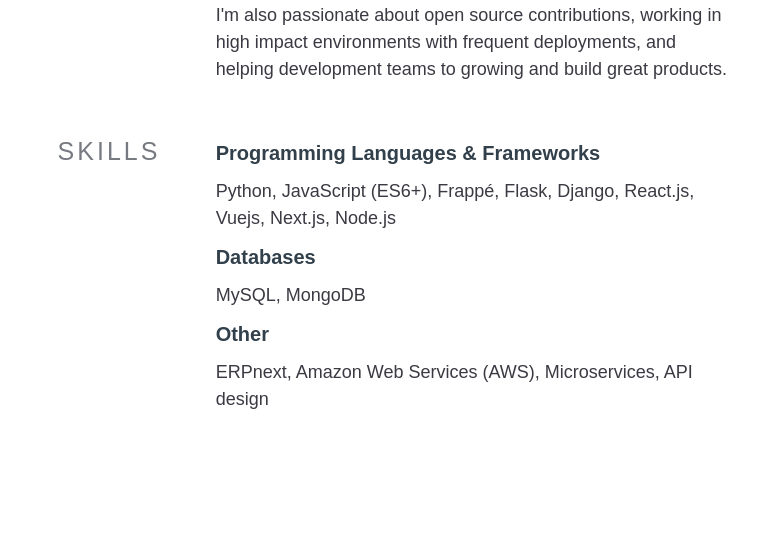
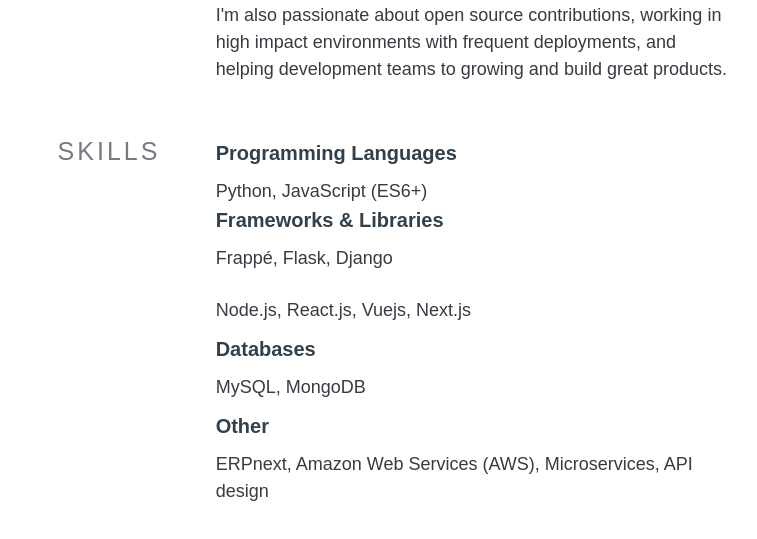
Before and after one commit to zaqoutabed/about-me, a plain HTML site: page index.html in a window 1280 px wide. Shown: the part 491-1030 px from the top of the page, without its empty margins (256-1013 px from the left). Drawn offline with Linux system fonts and the light colour scheme; a web font is replaced by a local one.

Commit message:
Update index.html

```diff
--- a/index.html
+++ b/index.html
@@ -175,8 +175,13 @@
                     <div class="col-md-9">
                         <div class="section-right">
                             <div>
-                                <span class="section-sub-title" style="margin-top: 0;">Programming Languages &amp; Frameworks</span>
-                                <p>Python, JavaScript (ES6+), Frappé, Flask, Django, React.js, Vuejs, Next.js, Node.js</p>
+                                <span class="section-sub-title" style="margin-top: 0;">Programming Languages</span>
+                                <p>Python, JavaScript (ES6+)</p>
+                            </div>
+                            <div>
+                                <span class="section-sub-title" style="margin-top: 0;">Frameworks &amp; Libraries</span>
+                                <p>Frappé, Flask, Django</p>
+                                <p>Node.js, React.js, Vuejs, Next.js</p>
                             </div>
                             <div>
                                 <span class="section-sub-title">Databases</span>
```
